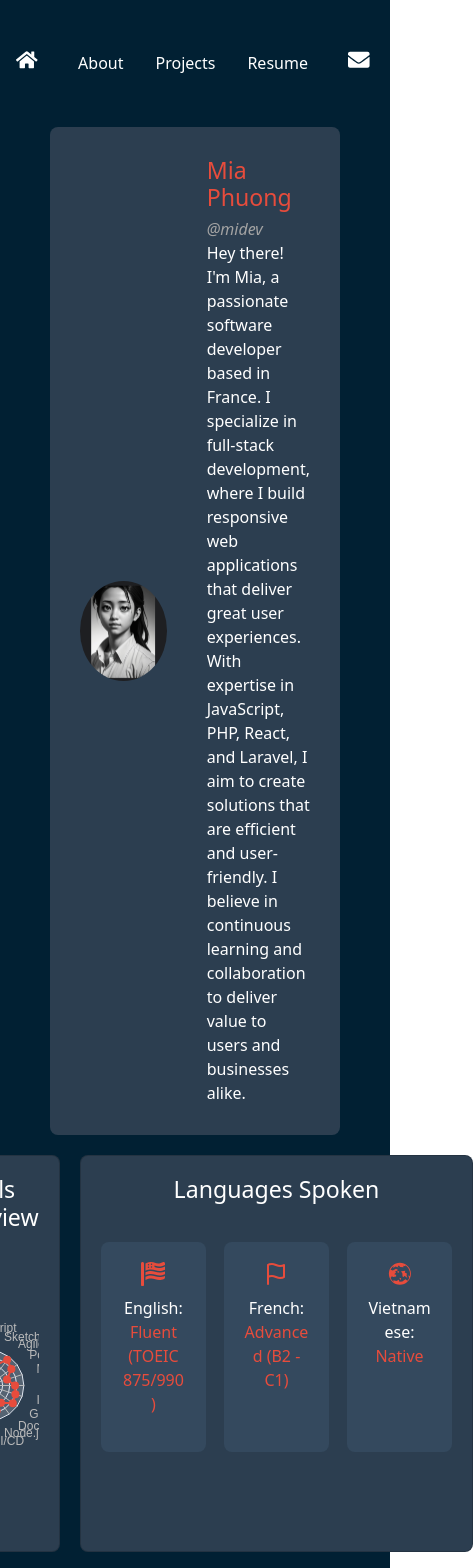
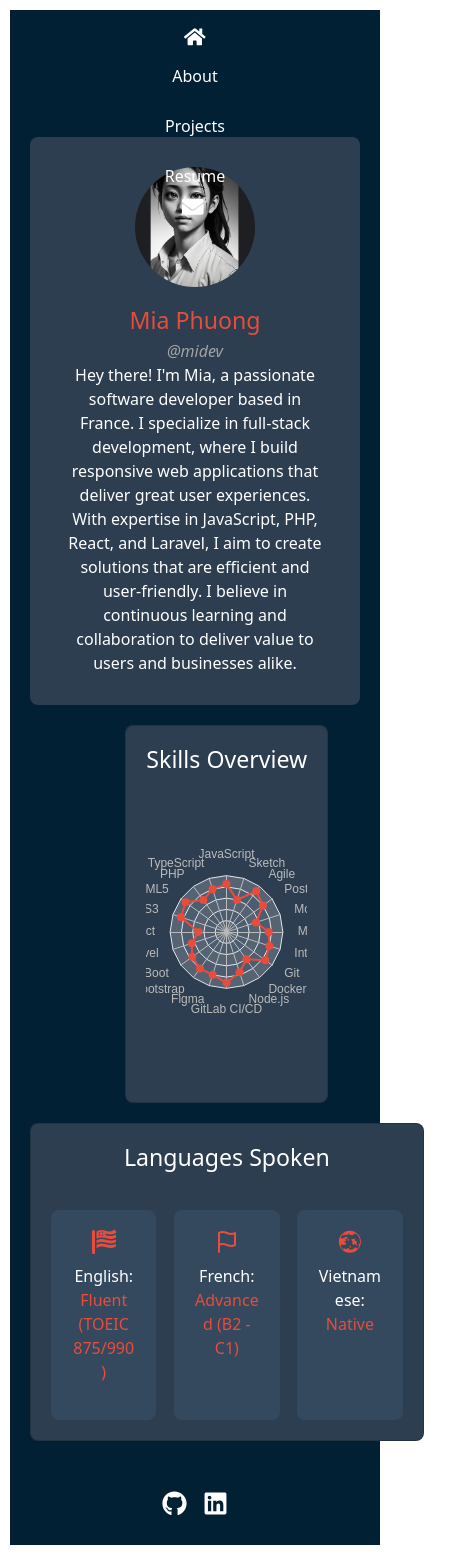
Before and after one commit to tamipu/portfolio, a React (Create React App) app: page /about in a window 390 px wide. Shown: the top 1568 px of the page, 473 px wide, since content can reach past the window. Built offline with nearby package versions, Linux system fonts and the light colour scheme.

Commit message:
responsive web

```diff
--- a/src/App.css
+++ b/src/App.css
@@ -36,3 +36,15 @@ img {
     background-color: #1a202c;
     color: white;
 }
+
+/* mobile styles */
+@media (max-width: 600px) {
+    body {
+        font-size: 14px;
+        padding: 10px;
+    }
+
+    h1, h2, h3 {
+        font-size: 1.5rem;
+    }
+}
--- a/src/components/about/About.css
+++ b/src/components/about/About.css
@@ -7,6 +7,7 @@
     display: flex;
     align-items: center;
     justify-content: space-between;
+    flex-wrap: wrap;
 }
 
 .profile-img {
@@ -15,6 +16,7 @@
     height: 100px;
     object-fit: cover;
     margin-right: 20px;
+    margin-bottom: 20px;
 }
 
 .profile-text {
@@ -37,7 +39,6 @@
     color: #a3a3a3;
 }
 
-/* Skills and Language Section */
 .skills-languages-section {
     height: 100%;
     margin: 20px 50px;
@@ -49,9 +50,67 @@
     justify-content: center;
     align-items: center;
     gap: 20px;
+    flex-wrap: wrap;
 }
 
 .skills-languages-section .section-item {
     flex: 1;
     height: 47vh;
 }
+
+.about-grid {
+    display: grid;
+    grid-template-columns: repeat(2, 1fr);
+    gap: 20px;
+}
+
+@media (max-width: 768px) {
+    .profile-section {
+        margin: 0 20px;
+        flex-direction: column;
+        align-items: center;
+    }
+
+    .profile-img {
+        margin-right: 0;
+        margin-bottom: 20px;
+        width: 120px;
+        height: 120px;
+    }
+
+    .profile-text {
+        margin-left: 0;
+        text-align: center;
+    }
+
+    .skills-languages-section {
+        margin: 20px;
+    }
+
+    .skills-languages-section .section-content {
+        flex-direction: column;
+    }
+
+    .skills-languages-section .section-item {
+        flex: 1;
+        height: auto;
+    }
+
+    .about-grid {
+        grid-template-columns: 1fr;
+    }
+}
+
+@media (min-width: 768px) and (max-width: 1024px) {
+    .profile-section {
+        margin: 0 30px;
+    }
+
+    .skills-languages-section .section-content {
+        gap: 15px;
+    }
+
+    .about-grid {
+        grid-template-columns: repeat(2, 1fr);
+    }
+}
--- a/src/components/about/About.tsx
+++ b/src/components/about/About.tsx
@@ -1,6 +1,6 @@
 import React from 'react';
-import RadarChartSkills from './skills/SkillsChart';
-import LanguagesCard from './languages/LanguagesCard';
+import RadarChartSkills from './SkillsChart';
+import LanguagesCard from './LanguagesCard';
 import './About.css';
 
 const About: React.FC = () => {
@@ -33,7 +33,7 @@ const About: React.FC = () => {
             {/* Skill and Language Section */}
             <div className="skills-languages-section">
                 <section className="section-content">
-                    <div className="section-item">
+                    <div className="section-item-chart section-item">
                         <RadarChartSkills/>
                     </div>
                     <div className="section-item">
--- a/src/components/about/skills/SkillsChart.tsx
+++ b/src/components/about/SkillsChart.tsx
@@ -55,7 +55,7 @@ const RadarChartSkills: React.FC = () => {
     };
 
     return (
-        <div className="card" style={{ padding: '20px', backgroundColor: '#2c3e50', borderRadius: '8px', height: '100%' }}>
+        <div className="card" style={{ padding: '20px', backgroundColor: '#2c3e50', borderRadius: '8px', height: '100%', width: '100%' }}>
             <h3 style={{ color: '#ffffff', textAlign: 'center' }}>Skills Overview</h3>
             <ReactECharts option={option} style={{ height: '300px', width: '100%' }} />
         </div>
--- a/src/components/header/Header.css
+++ b/src/components/header/Header.css
@@ -22,3 +22,19 @@
 .nav-link.active::after {
     width: 100%;
 }
+/* Header for mobile */
+@media (max-width: 600px) {
+    header {
+        flex-direction: column;
+        text-align: center;
+    }
+
+    ul.nav {
+        flex-direction: column;
+        gap: 10px;
+    }
+
+    .nav-link {
+        font-size: 1.2rem;
+    }
+}
--- a/src/components/hero/Hero.css
+++ b/src/components/hero/Hero.css
@@ -53,3 +53,24 @@
         background-position: 0% 50%;
     }
 }
+
+/* Hero Section for mobile */
+@media (max-width: 600px) {
+    .hero {
+        padding: 20px;
+        height: auto;
+    }
+
+    .avatar-container {
+        width: 80px;
+        height: 80px;
+    }
+
+    h2 {
+        font-size: 2.5rem;
+    }
+
+    p.lead {
+        font-size: 1rem;
+    }
+}
--- a/src/components/projects/ProjectCard.css
+++ b/src/components/projects/ProjectCard.css
@@ -6,6 +6,11 @@
     margin: 20px;
     position: relative;
     box-shadow: 0 4px 8px rgba(0, 0, 0, 0.1);
+    transition: transform 0.3s ease-in-out;
+}
+
+.project-card:hover {
+    transform: translateY(-10px);
 }
 
 .project-card h3 {
@@ -35,3 +40,15 @@
     display: grid;
     grid-template-columns: repeat(2, 1fr);
 }
+
+@media (max-width: 600px) {
+    .projects-grid {
+        grid-template-columns: 1fr;
+    }
+}
+
+@media (min-width: 601px) and (max-width: 1024px) {
+    .projects-grid {
+        grid-template-columns: repeat(2, 1fr);
+    }
+}
--- a/src/components/projects/ProjectsList.tsx
+++ b/src/components/projects/ProjectsList.tsx
@@ -8,7 +8,7 @@ const ProjectsList: React.FC = () => {
                 style={{padding: '15px', height: '100%'}}>
                 <h3 style={{color: '#ffffff', textAlign: 'left'}}>Featured Projects</h3>
             </div>
-            <div className="projects-grid" style={{height: '75vh'}}>
+            <div className="projects-grid">
                 <ProjectCard
                     title='Web Application "Recipe"'
                     description="Developed a web application using PHP Laravel (MVC model) and SQLite for dynamic recipe management.
```
Also changed, not shown: src/components/about/LanguagesCard.tsx (renamed from src/components/about/languages/LanguagesCard.tsx).
